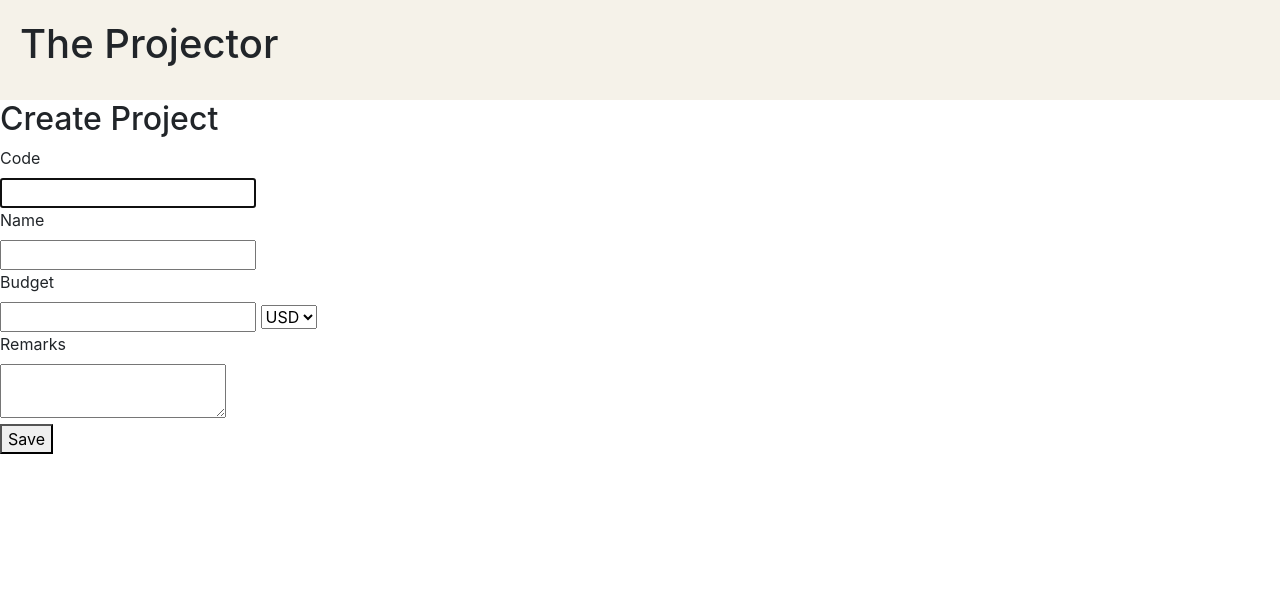
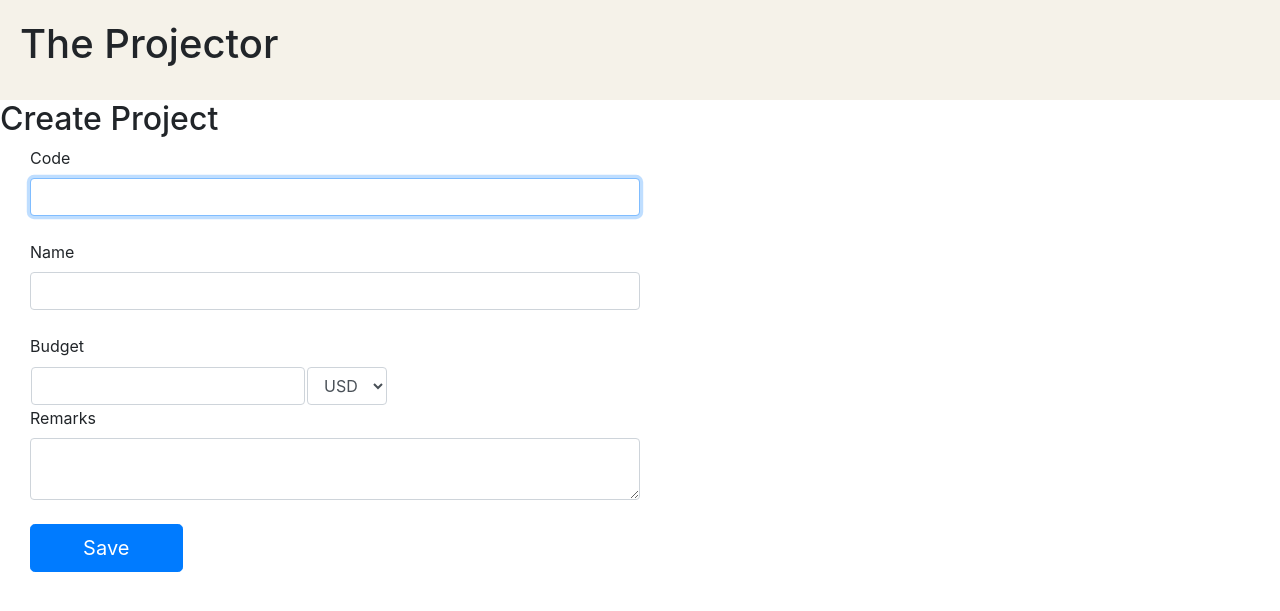
Before and after one commit to trishcaburian/the-projector, a Symfony app: template templates/projects/create.html.twig in a window 1280 px wide. Shown: the top 611 px of the page. Run offline with Twig, Linux system fonts and the light colour scheme; the template is opened without the code that fills it, so the values that code supplies are empty; some libraries are stand-ins or nearby versions.

Commit message:
create project with css

```diff
--- a/templates/projects/create.html.twig
+++ b/templates/projects/create.html.twig
@@ -3,26 +3,40 @@
 
 {% block page_header %}Create Project{% endblock %}
 
+{% block stylesheets %}
+    <link rel="stylesheet" href="/assets/css/creates.css">
+{% endblock %}
+
+
 {% block body %}
-
+    <div id="form_box">
         <form method="post">
             <label for="code">Code</label><br>
-        <input type="text" id="code" name="code" required autofocus><br>
+            <input type="text" id="code" name="code" class="form-control" required autofocus><br>
 
             <label for="name">Name</label><br>
-        <input type="text" id="name" name="name" required><br>
+            <input type="text" id="name" name="name" class="form-control" required><br>
 
             <label for="budget">Budget</label><br>
-        <input type="number" id="budget" name="budget" required>
-        <select name="currency">
+            <table>
+                <tr>
+                    <td>
+                        <input type="number" id="budget" name="budget" class="form-control" required>
+                    </td>
+                    <td>
+                        <select name="currency" class="form-control">
                             <option value="USD">USD</option>
                             <option value="EUR">EUR</option>
                             <option value="PHP">PHP</option>
-        </select><br>
+                        </select>
+                    </td>
+                <tr>
+            </table>
 
             <label for="remarks">Remarks</label><br>
-        <textarea id="remarks" name="remarks"></textarea><br>
+            <textarea id="remarks" name="remarks" class="form-control"></textarea><br>
 
-        <button type="submit">Save</button>
+            <button type="submit" class="btn btn-lg btn-primary btn-block regular_button">Save</button>
         </form>
+    </div>
 {% endblock %}
```
Also changed, not shown: public/assets/css/creates.css (added). Lines whose indentation alone changed are shown as unchanged.
